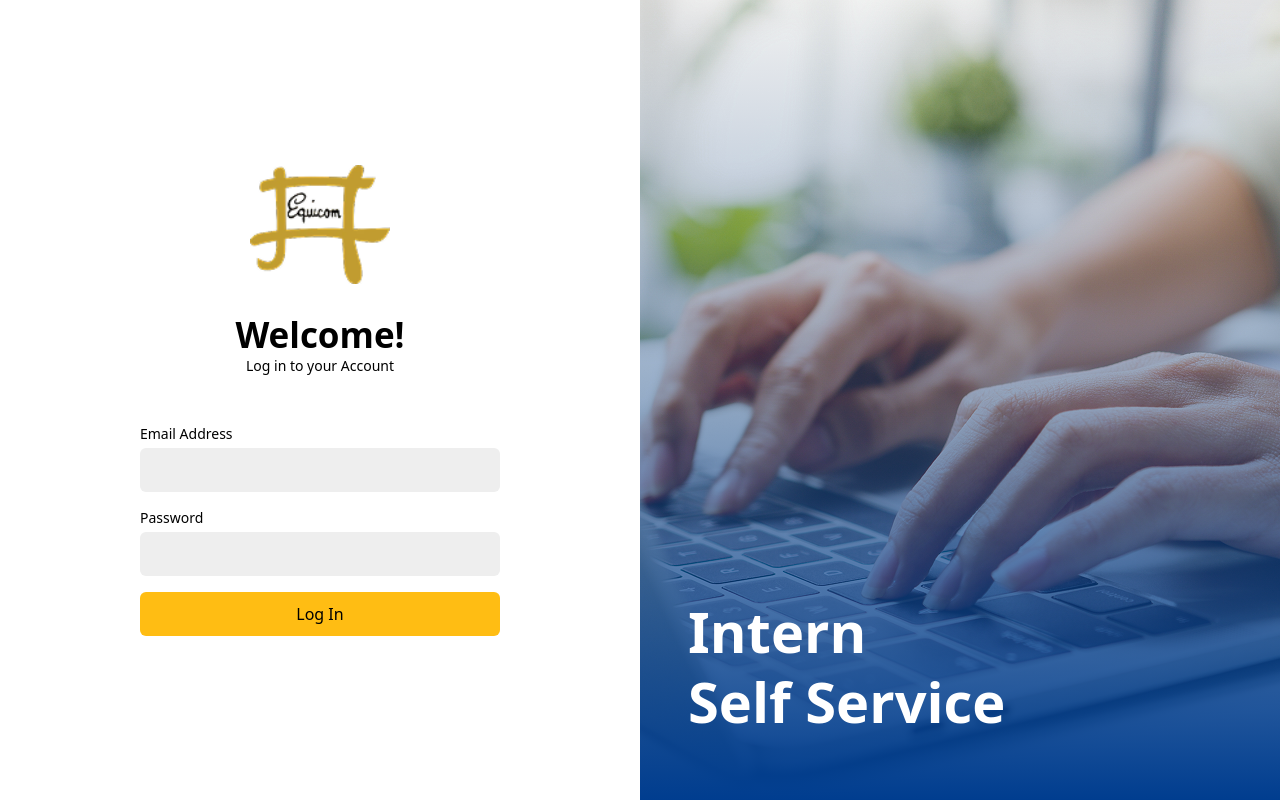
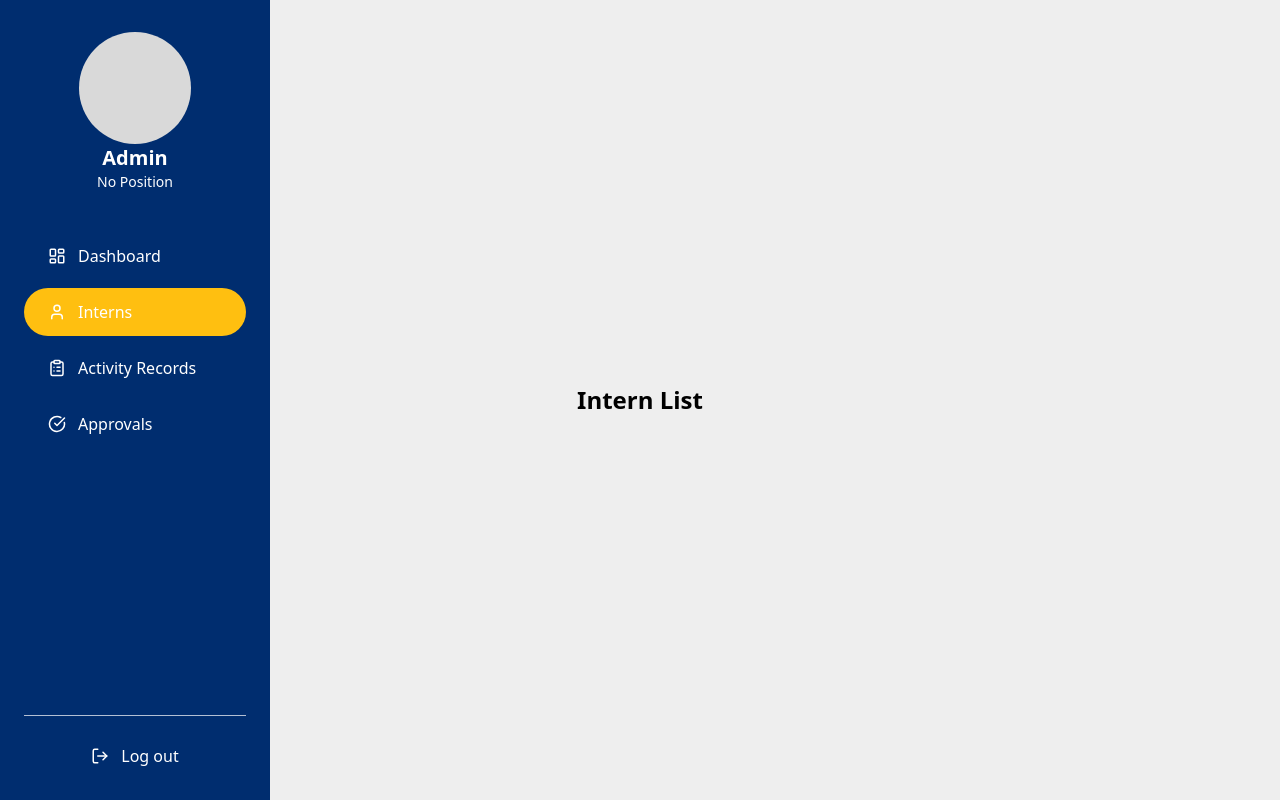
Before and after one commit to Eem-Key/Intern-Self-Service-Platform-ISS, a React (Vite) app in the folder apps/client/: page /admin/interns in a window 1280 px wide. Before the commit this address led to /login. Built offline with nearby package versions, Linux system fonts and the light colour scheme; no server answers; sample sign-in values are in the browser's storage.

Commit message:
Feat: admin dashboard structure

```diff
--- /dev/null
+++ b/apps/client/src/features/dashboard/admin/AdminActivityRecords.tsx
@@ -0,0 +1,19 @@
+import { useEffect } from 'react';
+import AdminSidebar from './components/AdminSidebar';
+
+function AdminActivityRecords() {
+
+    useEffect(() => {
+            document.title = 'Activity Records | Intern Self Service';
+            }, []);
+
+
+    return (
+        <main className="flex min-h-screen items-center justify-center bg-[#eeeeee]">
+            <AdminSidebar />
+        <h1 className="text-2xl font-bold text-black">Activity Records</h1>
+        </main>
+    );
+}
+
+export default AdminActivityRecords;
--- /dev/null
+++ b/apps/client/src/features/dashboard/admin/AdminApprovals.tsx
@@ -0,0 +1,19 @@
+import { useEffect } from 'react';
+import AdminSidebar from './components/AdminSidebar';
+
+function AdminApprovals() {
+
+    useEffect(() => {
+            document.title = 'Approvals | Intern Self Service';
+            }, []);
+
+
+    return (
+        <main className="flex min-h-screen items-center justify-center bg-[#eeeeee]">
+            <AdminSidebar />
+        <h1 className="text-2xl font-bold text-black">Approvals</h1>
+        </main>
+    );
+}
+
+export default AdminApprovals;
--- a/apps/client/src/features/dashboard/admin/AdminDashboard.tsx
+++ b/apps/client/src/features/dashboard/admin/AdminDashboard.tsx
@@ -1,11 +1,29 @@
+import AdminSidebar from './components/AdminSidebar';
+import { useEffect } from 'react';
+
 function AdminDashboard() {
-  return (
-    <main className="flex min-h-screen items-center justify-center bg-white">
-      <h1 className="text-2xl font-bold text-black">
-        Admin / Supervisor Dashboard
-      </h1>
-    </main>
-  );
+
+    useEffect(() => {
+        document.title = 'Dashboard | Intern Self Service';
+        }, []);
+
+    return (
+        <main className="min-h-screen bg-[#eeeeee] text-black lg:flex">
+        <AdminSidebar />
+
+        <section className="w-full px-4 py-4 sm:px-5 lg:ml-[270px] lg:px-6 lg:py-5">
+
+            <div className="mt-5 grid grid-cols-1 gap-5 xl:grid-cols-[1fr_0.95fr] xl:items-stretch">
+            <div className="grid gap-5 xl:grid-rows-[1fr_1fr]">
+
+            </div>
+
+            <div className="grid gap-5 xl:grid-rows-[auto_1fr]">
+            </div>
+            </div>
+        </section>
+        </main>
+    );
 }
 
 export default AdminDashboard;
--- /dev/null
+++ b/apps/client/src/features/dashboard/admin/AdminInternList.tsx
@@ -0,0 +1,19 @@
+import { useEffect } from 'react';
+import AdminSidebar from './components/AdminSidebar';
+
+function AdminInternList() {
+
+    useEffect(() => {
+            document.title = 'Intern List | Intern Self Service';
+            }, []);
+
+
+    return (
+        <main className="flex min-h-screen items-center justify-center bg-[#eeeeee]">
+            <AdminSidebar />
+        <h1 className="text-2xl font-bold text-black">Intern List</h1>
+        </main>
+    );
+}
+
+export default AdminInternList;
--- /dev/null
+++ b/apps/client/src/features/dashboard/admin/components/AdminSidebar.tsx
@@ -0,0 +1,140 @@
+import {
+  ClipboardList,
+  LayoutDashboard,
+  LogOut,
+  User,
+  CircleCheckBig,
+} from 'lucide-react';
+import { useLocation, useNavigate } from 'react-router-dom';
+
+import { logoutUserAPI } from '../../../../api/auth.api';
+import type { UserProfile } from '../../../../../../shared/types/login.types';
+
+const navItems = [
+  {
+    label: 'Dashboard',
+    path: '/admin/dashboard',
+    icon: LayoutDashboard,
+  },
+  {
+    label: 'Interns',
+    path: '/admin/interns',
+    icon: User,
+  },
+  {
+    label: 'Activity Records',
+    path: '/admin/activity-records',
+    icon: ClipboardList,
+  },
+  {
+    label: 'Approvals',
+    path: '/admin/approvals',
+    icon: CircleCheckBig,
+  },
+];
+
+function getAuthUser(): UserProfile | null {
+  const storedUser = localStorage.getItem('authUser');
+
+  if (!storedUser) return null;
+
+  try {
+    return JSON.parse(storedUser) as UserProfile;
+  } catch {
+    return null;
+  }
+}
+
+function getFullName(user: UserProfile | null) {
+  if (!user) return 'Admin';
+
+  const fullName = [user.first_name, user.last_name]
+    .filter(Boolean)
+    .join(' ');
+
+  return fullName || 'Admin';
+}
+
+function getPosition(user: UserProfile | null) {
+  return user?.position || 'No Position';
+}
+
+function AdminSidebar() {
+  const navigate = useNavigate();
+  const location = useLocation();
+
+  const user = getAuthUser();
+
+  const fullName = getFullName(user);
+  const position = getPosition(user);
+
+  const handleLogout = async () => {
+    try {
+      await logoutUserAPI();
+
+      localStorage.removeItem('accessToken');
+      localStorage.removeItem('refreshToken');
+      localStorage.removeItem('authUser');
+
+      navigate('/login', { replace: true });
+    } catch (error) {
+      console.error('Logout failed:', error);
+      alert('Failed to log out. Please try again.');
+    }
+  };
+
+  return (
+    <aside className="w-full bg-[#002D6F] px-4 py-5 text-white lg:fixed lg:left-0 lg:top-0 lg:flex lg:h-screen lg:w-[270px] lg:flex-col lg:px-6 lg:py-8">
+      <div className="flex items-center gap-4 lg:flex-col lg:gap-0">
+        {user?.avatar_url ? (
+          <img
+            src={user.avatar_url}
+            alt={`${fullName} profile`}
+            className="h-16 w-16 rounded-full object-cover sm:h-20 sm:w-20 lg:h-28 lg:w-28"
+          />
+        ) : (
+          <div className="h-16 w-16 rounded-full bg-[#d9d9d9] sm:h-20 sm:w-20 lg:h-28 lg:w-28" />
+        )}
+
+        <div className="lg:text-center">
+          <h2 className="text-lg font-bold sm:text-xl">{fullName}</h2>
+          <p className="text-xs sm:text-sm">{position}</p>
+        </div>
+      </div>
+
+      <nav className="mt-5 flex gap-2 overflow-x-auto pb-1 lg:mt-10 lg:block lg:space-y-2 lg:overflow-visible lg:pb-0">
+        {navItems.map((item) => {
+          const Icon = item.icon;
+          const isActive = location.pathname === item.path;
+
+          return (
+            <button
+              key={item.path}
+              type="button"
+              onClick={() => navigate(item.path)}
+              className={`flex shrink-0 items-center gap-3 rounded-full px-5 py-3 text-left text-white transition lg:w-full lg:px-6 ${
+                isActive ? 'bg-[#FFBF10]' : 'hover:bg-white/10'
+              }`}
+            >
+              <Icon size={18} />
+              <span className="text-sm sm:text-base">{item.label}</span>
+            </button>
+          );
+        })}
+      </nav>
+
+      <div className="mt-5 border-t border-white/40 pt-5 lg:mt-auto lg:border-white/70 lg:pt-7">
+        <button
+          type="button"
+          onClick={handleLogout}
+          className="flex items-center gap-3 text-white lg:w-full lg:justify-center"
+        >
+          <LogOut size={18} />
+          <span className="text-sm sm:text-base">Log out</span>
+        </button>
+      </div>
+    </aside>
+  );
+}
+
+export default AdminSidebar;
--- a/apps/client/src/routes/AppRoutes.tsx
+++ b/apps/client/src/routes/AppRoutes.tsx
@@ -7,6 +7,10 @@ import AdminDashboard from '../features/dashboard/admin/AdminDashboard';
 import InternProfile from '../features/dashboard/intern/InternProfile';
 import InternLeave from '../features/dashboard/intern/InternLeaveForm';
 import InternLogs from '../features/dashboard/intern/InternLogs';
+
+import AdminInternList from '../features/dashboard/admin/AdminInternList';
+import AdminApprovals from '../features/dashboard/admin/AdminApprovals';
+import AdminActivityRecords from '../features/dashboard/admin/AdminActivityRecords';
 import type { Session } from '@supabase/supabase-js';
 
 function ProtectedRoute({ children }: { children: React.ReactNode }) {
@@ -97,6 +101,33 @@ function AppRoutes() {
           }
         />
 
+        <Route
+          path="/admin/interns"
+          element={
+            <ProtectedRoute>
+              <AdminInternList />
+            </ProtectedRoute>
+          }
+        />
+
+        <Route
+          path="/admin/approvals"
+          element={
+            <ProtectedRoute>
+              <AdminApprovals />
+            </ProtectedRoute>
+          }
+        />
+
+        <Route
+          path="/admin/activity-records"
+          element={
+            <ProtectedRoute>
+              <AdminActivityRecords />
+            </ProtectedRoute>
+          }
+        />
+
         <Route path="/" element={<Navigate to="/login" replace />} />
         <Route path="*" element={<Navigate to="/login" replace />} />
       </Routes>
```
